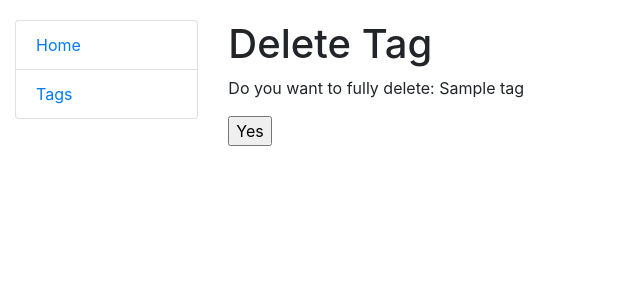
After one commit to BohdanKryven/todo_list_mate_project, a Django app: page /tags/1/delete/ in a window 1280 px wide. The commit adds this page. Shown: the top 300 px of the page, without its empty margins (0-640 px from the left). Run offline with Django 4.2, Linux system fonts and the light colour scheme; tables that the repository leaves empty hold one stand-in row (values such as "Sample post").

Commit message:
Solution V2

```diff
--- a/templates/includes/sidebar.html
+++ b/templates/includes/sidebar.html
@@ -1,4 +1,4 @@
 <ul class="sidebar-nav list-group">
     <li class="list-group-item"><a href="{% url 'todo:index' %}">Home</a></li>
-    <li class="list-group-item"><a href="{% url 'todo:index' %}">Tags</a></li>
+    <li class="list-group-item"><a href="{% url 'todo:tag_list' %}">Tags</a></li>
 </ul>
--- a/templates/todo/index.html
+++ b/templates/todo/index.html
@@ -2,7 +2,7 @@
 
 {% block content %}
     <h1 >TODO list
-        <a style="float: right" class="btn btn-primary" href="" >Add task</a>
+        <a style="float: right" class="btn btn-primary" href="{% url 'todo:task_create' %}" >Add task</a>
     </h1>
 
     <br>
@@ -30,9 +30,9 @@
             {% for tag in task.tag.all %}
                 {{ tag.name }}
             {% endfor %}
-            <a href=""
+            <a href="{% url 'todo:task_update' pk=task.id %}"
                class="manage-task-tags">Update</a>
-            <a href=""
+            <a href="{% url 'todo:task_delete' pk=task.id %}"
                class="manage-task-tags">Delete</a>
         </p>
 
--- /dev/null
+++ b/templates/todo/tag_confirm_delete.html
@@ -0,0 +1,13 @@
+{% extends "base.html" %}
+
+{% block content %}
+    <h1>Delete Tag</h1>
+
+    <p>Do you want to fully delete: {{ tag.name }}</p>
+    <form method="POST" action="">
+        {% csrf_token %}
+
+        <input type="submit" value="Yes">
+    </form>
+
+{% endblock %}
--- a/templates/todo/tag_list.html
+++ b/templates/todo/tag_list.html
@@ -2,7 +2,7 @@
 
 {% block content %}
     <h1 >Tags
-        <a class="btn btn-primary float-right" href="" >Add</a>
+        <a class="btn btn-primary float-right" href="{% url 'todo:tag_create' %}" >Add</a>
     </h1>
 
     <br>
@@ -15,9 +15,9 @@
             <p>
               <tr>
                 <h3><td>{{ tag.name }}</td></h3>
-                <td><a href=""
+                <td><a href="{% url 'todo:tag_update' pk=tag.id %}"
                    class="manage-task-tags">Update</a></td>
-                <td><a href=""
+                <td><a href="{% url 'todo:tag_delete' pk=tag.id %}"
                    class="manage-task-tags">Delete</a></td>
               </tr>
 
--- a/todo/urls.py
+++ b/todo/urls.py
@@ -2,24 +2,27 @@ from django.urls import path
 
 from .views import (
     TaskListView,
+    TaskCreateView,
+    TaskUpdateView,
+    TaskDeleteView,
     task_change_status,
-    # TagListView,
-    # TagCreateView,
-    # TegUpdateView,
+
+    TagListView,
+    TagCreateView,
+    TagUpdateView,
+    TagDeleteView,
 )
 
 urlpatterns = [
     path("", TaskListView.as_view(), name="index"),
     path("task/manage/<int:pk>/<action>", task_change_status, name="task_change_status"),
-    # path("tags/", TagListView.as_view(), name="tag_list"),
-    # path("tags//create/", TagCreateView.as_view(), name="tag_create"),
-    # path("tags/<int:pk>/update/", TegUpdateView.as_view(), name="tag_update"),
-    # path("/<int:pk>/delete/", To_doDeleteView.as_view(), name="to_do-delete"),
-    # path("tegs/", TegListView.as_view(), name="tegs-list"),
-    # path("tegs/create/", TegCreateView.as_view(), name="teg-create"),
-    # path("tegs/<int:pk>/update/", TegUpdateView.as_view(), name="teg-update"),
-    # path("tegs/<int:pk>/delete/", TegDeleteView.as_view(), name="teg-delete"),
-    ]
-
+    path("tags/", TagListView.as_view(), name="tag_list"),
+    path("tags//create/", TagCreateView.as_view(), name="tag_create"),
+    path("tags/<int:pk>/update/", TagUpdateView.as_view(), name="tag_update"),
+    path("tags/<int:pk>/delete/", TagDeleteView.as_view(), name="tag_delete"),
+    path("task/create", TaskCreateView.as_view(), name="task_create"),
+    path("task/<int:pk>/update", TaskUpdateView.as_view(), name="task_update"),
+    path("task/<int:pk>/delete/", TaskDeleteView.as_view(), name="task_delete"),
+]
 
 app_name = "todo"
--- a/todo/views.py
+++ b/todo/views.py
@@ -12,44 +12,43 @@ class TaskListView(generic.ListView):
     ordering = ["status", "-time_created"]
 
 
-# class TaskCreateView(generic.CreateView):
-#     model = Task
-#     fields = "__all__"
-#     success_url = reverse("todo:index")
-#
-#
-# class TaskUpdateView(generic.UpdateView):
-#     model = Task
-#     fields = "__all__"
-#     success_url = reverse("todo:index")
+class TaskCreateView(generic.CreateView):
+    model = Task
+    fields = "__all__"
+    success_url = reverse_lazy("todo:index")
 
 
-# class TaskDeleteView(generic.DeleteView):
-#     model = Task
-#     success_url = reverse("taxi:task-list")
-#     template_name = "todo/index.html"
+class TaskUpdateView(generic.UpdateView):
+    model = Task
+    fields = "__all__"
+    success_url = reverse_lazy("todo:index")
 
 
-# class TagListView(generic.ListView):
-#     model = Tag
+class TaskDeleteView(generic.DeleteView):
+    model = Task
+    success_url = reverse_lazy("todo:index")
 
 
-# class TagCreateView(generic.CreateView):
-#     model = Tag
-#     fields = "__all__"
-#     success_url = reverse("todo:tag_list")
-#
-#
-# class TegUpdateView(generic.UpdateView):
-#     model = Tag
-#     fields = "__all__"
-#     success_url = reverse("todo:tag_list")
+class TagListView(generic.ListView):
+    model = Tag
 
 
-# class TegDeleteView(generic.DeleteView):
-#     model = Tag
-#     success_url = reverse("taxi:task-list")
-#     template_name = "todo/tag_confirm_delete.html"
+class TagCreateView(generic.CreateView):
+    model = Tag
+    fields = "__all__"
+    success_url = reverse_lazy("todo:tag_list")
+
+
+class TagUpdateView(generic.UpdateView):
+    model = Tag
+    fields = "__all__"
+    success_url = reverse_lazy("todo:tag_list")
+
+
+class TagDeleteView(generic.DeleteView):
+    model = Tag
+    template_name = "todo/tag_confirm_delete.html"
+    success_url = reverse_lazy("todo:tag_list")
 
 
 def task_change_status(request, pk, action):
```
Also changed, not shown: templates/includes/forms.html (+7 -7 lines), templates/todo/task_confirm_delete.html (added, +13 -0 lines).
